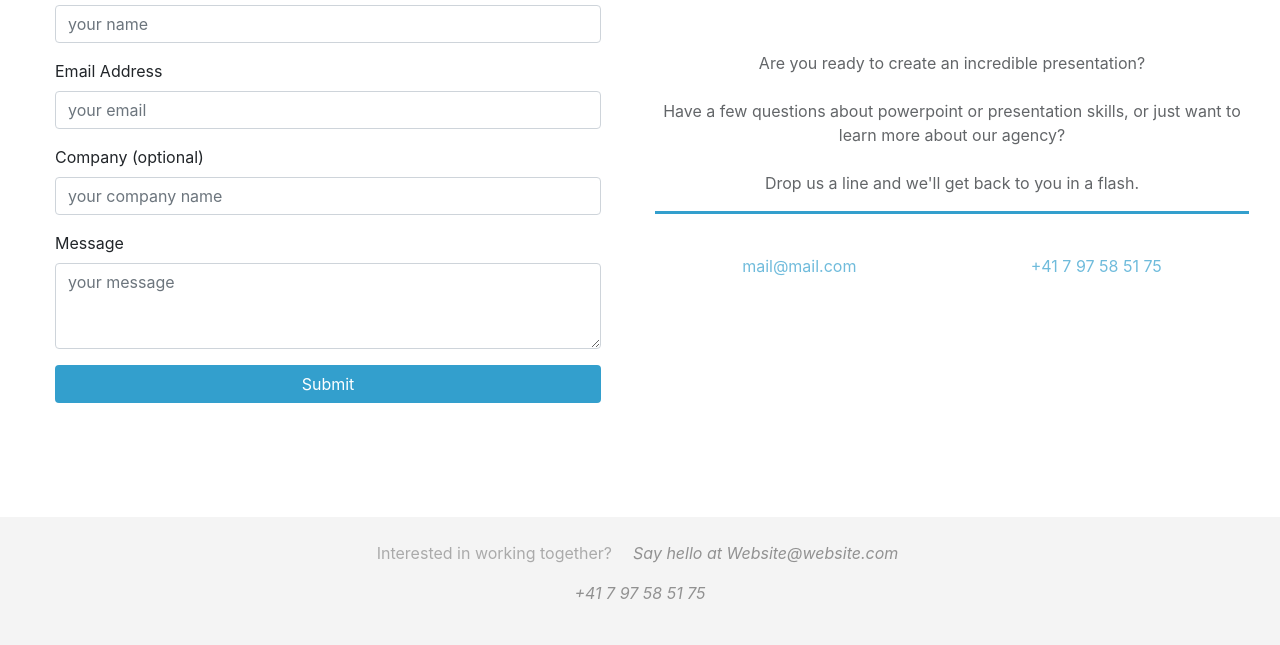
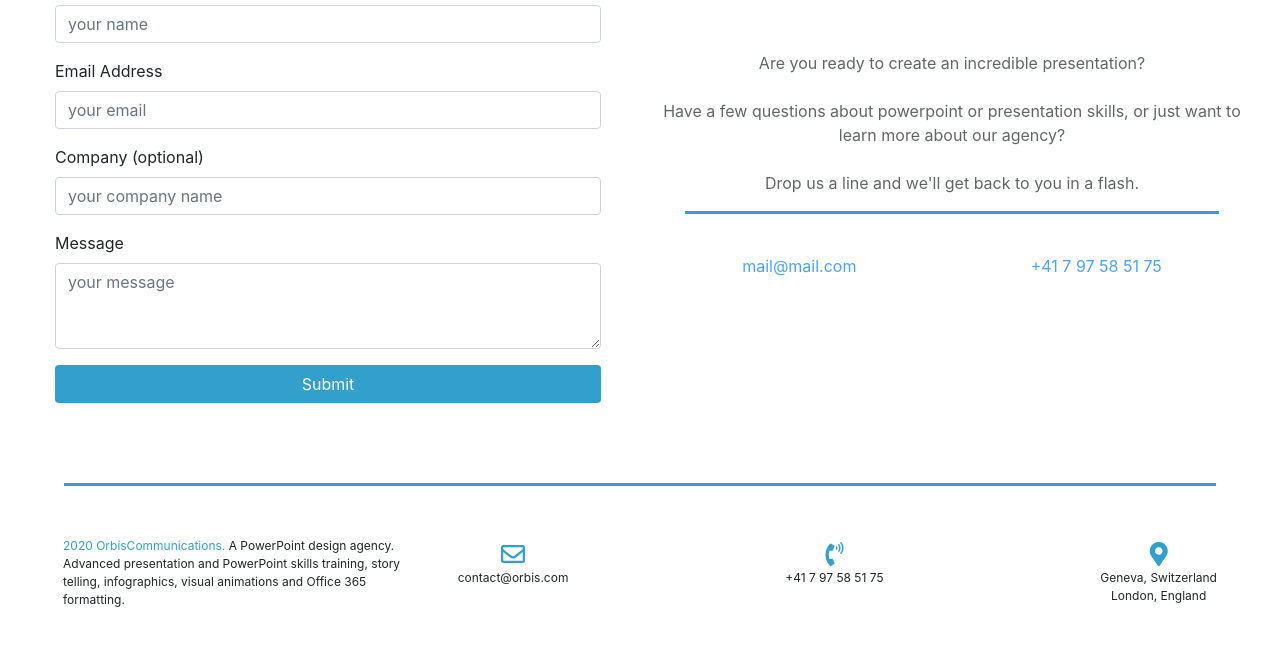
Before and after one commit to claire-gtr/stacey_portfolio, a plain HTML site: page contact.html in a window 1280 px wide. Shown: the part 155-800 px from the top of the page. Drawn offline with nearby package versions, Linux system fonts and the light colour scheme.

Commit message:
Footer done

```diff
--- a/contact.html
+++ b/contact.html
@@ -132,22 +132,25 @@
       </div>
 
 
-      <div class="footer">
-        <div class="container h-100 align-items-center">
-          <div class="row h-100">
-            <div class="col align-self-center">
-              <div class="d-flex align-items-center justify-content-center">
-                <div class="mx-2 text-center">
-                  <p>Interested in working together?</p>
-                </div>
-                <div class="mx-2 text-center footer-links">
-                  <p><em><a href="contact.html" class="footer-links"> Say hello at Website@website.com</a></p>
-                </div>
-              </div>
-              <div class="text-center footer-links">
-                <p><a href="tel:+417585175">+41 7 97 58 51 75</a></em></p>
-              </div>
-            </div>
+      <div class="text-center w-100">
+        <div class="dropdown-divider-thick mx-auto my-3 d-none d-md-block"></div>
+      </div>
+      <div class="footer d-flex px-5">
+        <div class="description-footer col-12 col-lg-4 py-0">
+          <p><span class="text-blue">2020 OrbisCommunications.</span> A PowerPoint design agency. Advanced presentation and PowerPoint skills training, story telling, infographics, visual animations and Office 365 formatting.</p>
+        </div>
+        <div class="contact-footer col-12 col-lg-8 d-flex justify-content-between">
+          <div class="contact-link-footer text-center">
+            <i class="far fa-envelope text-blue"></i>
+            <p> contact@orbis.com</p>
+          </div>
+          <div class="contact-link-footer text-center">
+            <i class="fas fa-phone-volume text-blue"></i>
+            <p>+41 7 97 58 51 75</p>
+          </div>
+          <div class="contact-link-footer text-center">
+            <i class="fas fa-map-marker-alt text-blue"></i>
+            <p>Geneva, Switzerland <br> London, England</p>
           </div>
         </div>
       </div>
--- a/source/assets/stylesheet.css
+++ b/source/assets/stylesheet.css
@@ -104,43 +104,26 @@ a.nav-link {
   bottom: 0;
   width: 100%;
   height: 8rem;
-  background: #F4F4F4;
-  display: flex;
+  background: white;
   align-items: center;
   justify-content: space-between;
-  color: rgba(0,0,0,0.3);
 }
 
-.footer-links a {
-  color: black;
-  opacity: 0.4;
-  text-decoration: none;
-  padding: 0px 5px;
-}
-.footer-links a:hover {
-  opacity: 1;
+.footer i {
+  font-size: 1.5rem;
 }
 
-.contact-links a {
-  color: var(--blue);
-  text-decoration: none;
+.footer p {
+  font-size: 0.75rem;
 }
 
-.contact-links a:hover {
-  font-weight: 600;
-  color: var(--blue);
-  text-decoration: none;
-
-}
-
-.footer .fa-heart {
-  color: #D23333;
+.contact-texts i {
+  font-size: 1.5rem;
 }
 
 .bg-blue {
   background-color: var(--blue);
 }
-
 
 
 .text-white {
@@ -206,7 +189,7 @@ a.nav-link {
 
 .dropdown-divider-thick {
   margin: 1rem;
-  width: 100%;
+  width: 90%;
   border-top: 3px solid var(--blue);
 }
 
```
Also changed, not shown: about.html (+22 -1 lines), index.html (+19 -20 lines).
